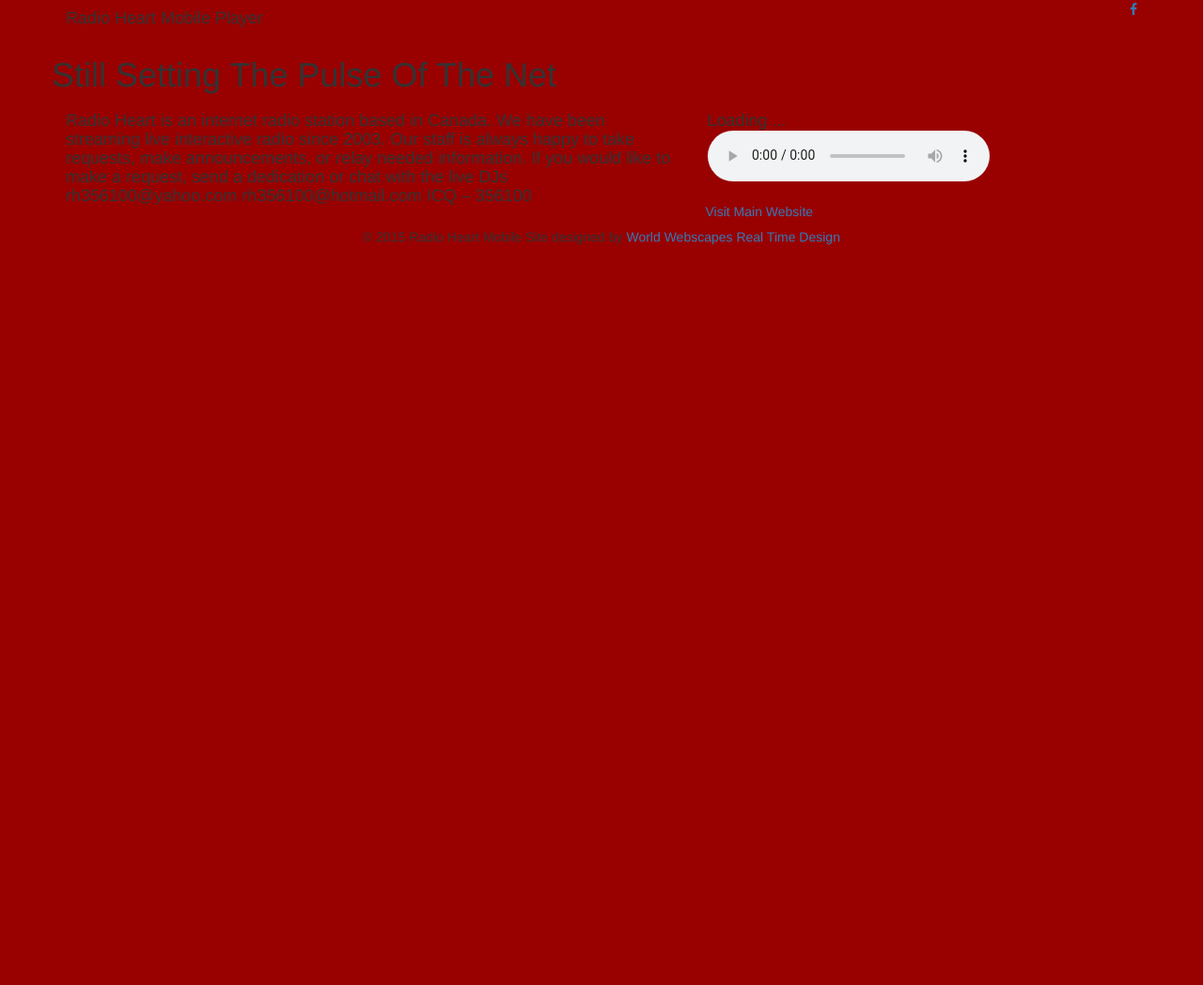
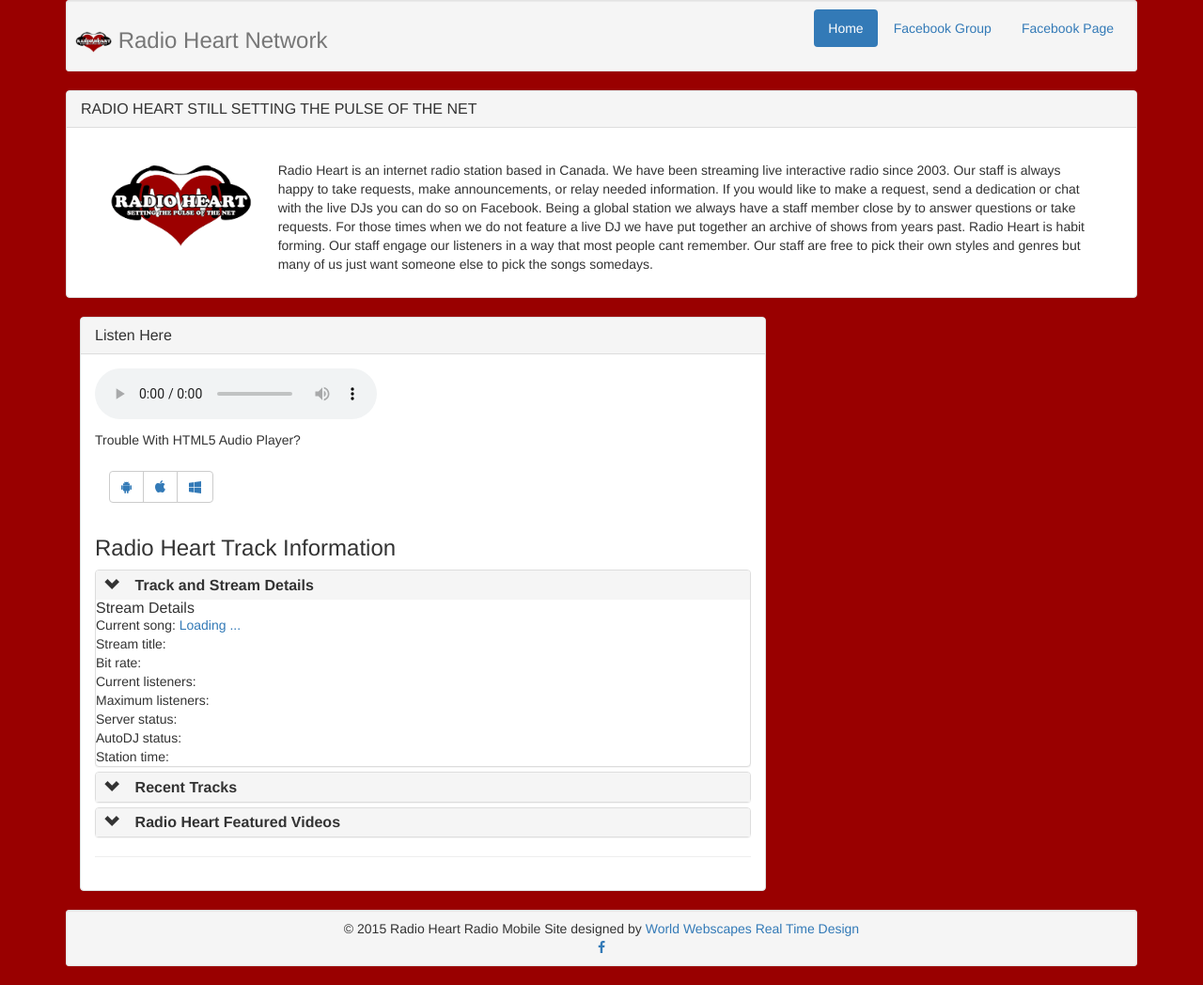
Before and after one commit to Worldwebscapes/rhapp, a plain HTML site: page index.html in a window 1280 px wide. Shown: the whole page at 94% size. Before the commit the page ends 800 px from the top, so only its background shows below. Drawn offline with Linux system fonts and the light colour scheme; some icons are missing; a small style sheet from the web is missing.

Commit message:
Update index.html

```diff
--- a/index.html
+++ b/index.html
@@ -1,113 +1,189 @@
 <!DOCTYPE html>
-<html lang="en">
+<html>
 <head>
 <meta charset="utf-8" />
 <meta name="viewport" content="width=device-width, initial-scale=1, maximum-scale=1" />
-    <meta name="description" content="Radio Heart Mobile Player" />
+<meta name="description" content="Radio Heart Player" />
 <meta name="author" content="World Webscapes" />
-    <!--[if IE]>
-        <meta http-equiv="X-UA-Compatible" content="IE=edge,chrome=1">
-        <![endif]-->
 <!-- Favicon Icon -->
 <link rel="icon" href="assets/img/favicon.ico" />
-    <title>Radio Heart Mobile Player</title>
+<title>Radio Heart Player</title>
 <!-- BOOTSTRAP CORE CSS -->
 <link href="assets/css/bootstrap.css" rel="stylesheet" />
-
 <!-- FONT AWESOME ICONS STYLES -->
 <link href="assets/css/font-awesome.css" rel="stylesheet" />
 <!-- CUSTOM CSS -->
 <link href="assets/css/style.css" rel="stylesheet" />
 <!-- IE10 viewport hack  -->
 <script src="assets/js/ie-10-view-port.js"></script>
+<link href='https://fonts.googleapis.com/css?family=Righteous' rel='stylesheet' type='text/css'>
+<div id="fb-root"></div>
+<script>(function(d, s, id) {
+  var js, fjs = d.getElementsByTagName(s)[0];
+  if (d.getElementById(id)) return;
+  js = d.createElement(s); js.id = id;
+  js.src = "//connect.facebook.net/en_US/sdk.js#xfbml=1&version=v2.5&appId=276976965822917";
+  fjs.parentNode.insertBefore(js, fjs);
+}(document, 'script', 'facebook-jssdk'));</script>
+
+<!-- Start Hover Effects -->
+<link href='http://www.twistersmusic.com/twistershovers/css/hover.css' rel='stylesheet' type='text/css'>
+<!-- End Hover Effects -->
 <!-- HTML5 Shiv and Respond.js for IE8 support of HTML5 elements and media queries -->
 <!-- WARNING: Respond.js doesn't work if you view the page via file:// -->
-    <!--[if lt IE 9]>
-        <script src="https://oss.maxcdn.com/libs/html5shiv/3.7.0/html5shiv.js"></script>
-        <script src="https://oss.maxcdn.com/libs/respond.js/1.4.2/respond.min.js"></script>
-    <![endif]-->
-</head>
-<body>
-    <!-- HEADER SECTION START-->
-   <header id="header">
-        <div class="container" >
-                <div class="row"  >
-                  <div class="col-lg-8 col-md-8 col-sm-8 col-xs-12 logo-wrapper">
-                             <h4 >Radio Heart Mobile Player</h4>
-                     </div>
-                      <div class="col-lg-4 col-md-4 col-sm-4 col-xs-12 text-right" >
-                          <div class="menu-links scroll-me">
-                              <a href="#header"> <i class="ion-ios-home-outline"></i> </a>
-                          <a href="https://www.facebook.com/pages/RadioHeart/279491441910"> <i class="fa fa-facebook"></i> </a>
-
-
-
+</head><body>
+<div class="container">
+  <div class="well well-sm">
+    <div class="header clearfix">
+      <nav>
+        <ul class="nav nav-pills pull-right">
+          <li role="presentation" class="active"><a href="http://www.twistersmusic.com/">Home</a></li>
+          <li role="presentation"><a href="https://www.facebook.com/groups/4797923555/">Facebook Group</a></li>
+          <li role="presentation"><a href="https://www.facebook.com/RadioHeart-279491441910/">Facebook Page</a></li>
+        </ul>
+      </nav>
+      <h3 class="text-muted"><img src="assets/img/heartlogo2014.png" alt="Twisters Internet Radio Network" width="39" height="23" /> Radio Heart Network</h3>
     </div>
   </div>
-
+  <!--/*================================
+  Main Body
+==================================*/-->
+  <div class="panel panel-default">
+    <!--/*================================
+   About Section
+==================================*/-->
+    <div class="panel-heading">
+      <h2 class="panel-title"><span class="hvr-wobble-skew">RADIO HEART STILL SETTING THE PULSE OF THE NET</span></h2>
     </div>
-
-
+    <div class="panel-body">
+      <div class="col-lg-12">
+        <p class="lead">
+        <div class="col-lg-2"> <img src="assets/img/heartlogo2014.png" alt="Twisters Internet Radio Network" width="153" height="93" /> </div>
+        <div class="col-lg-10">
+          <p> Radio Heart is an internet radio station based in Canada. We have been streaming live interactive radio since 2003. Our staff is always happy to take requests, make announcements, or relay needed information. If you would like to make a request, send a dedication or chat with the live DJs you can do so on Facebook. Being a global station we always have a staff member close by to answer questions or take requests. For those times when we do not feature a live DJ we have put together an archive of shows from years past. Radio Heart is habit forming. Our staff engage our listeners in a way that most people cant remember. Our staff are free to pick their own styles and genres but many of us just want someone else to pick the songs somedays. </p>
         </div>
-   </header>
-    <!-- HEADER SECTION END-->
-    <!--HOME SECTION START  -->
-    <div id="home">
-        <div class="overlay">
-            <div class="container">
-                <div class="row scroll-me" >
-                  <div class="col-lg-12 col-md-12 col-sm-12 col-xs-12">
-
- <div class="row">
-            <h1>Still Setting The Pulse Of The Net</h1>
-            <div class="col-md-7 col-sm-7 text-left">
-
-              <p>
-
-              <h4>Radio Heart is an internet radio station based in Canada. We have been streaming live interactive radio since 2003. Our staff is always happy to take requests, make announcements, or relay needed information. If you would like to make a request, send a dedication or chat with the live DJs rh356100@yahoo.com rh356100@hotmail.com ICQ – 356100</h4></p>
-          </div>
-      <div class="col-md-5 col-sm-5">
-
-              <div class="row">
-                <div class="col-xs-12"><script language="javascript" type="text/javascript" src="http://st2.webradioworld.net:2199/system/streaminfo.js"></script>
-                 <h4><span id="cc_strinfo_summary_radioheart" class="cc_streaminfo">Loading ...</span><br />
-
-                        <audio controls autoplay><source src="http://st2.webradioworld.net:8810/;stream.mp3" type="audio/mp3">Your browser does not support the audio element.</audio><p>
-</h4>
-
-
+        </p>
       </div>
     </div>
-
-
-
-</div></h4>
-
-                    <a href="http://www.radioheart.com/" class="btn btn-custom btn-two" >Visit Main Website</a>
-
+  </div>
+  <!--/*================================
+    Left  Col
+==================================*/-->
+  <div class="col-lg-8">
+    <!--/*================================
+   Main Accordion
+==================================*/-->
+    <div class="panel panel-default">
+      <div class="panel-heading">
+        <h3 class="panel-title">Listen Here</h3>
+      </div>
+      <!-- /*================================
+    Static Panel
+==================================*/-->
+      <div class="panel-body">
+        <audio autoplay controls>
+          <source src="http://st2.webradioworld.net:8810/;stream.mp3" type="audio/mp3">
+          Your browser does not support the audio element.</audio>
+        <p></p>
+        <h5>Trouble With HTML5 Audio Player?</h5>
+        <div class="panel-body">
+          <div class="btn-group" role="group" aria-label="...">
+            <button type="button" class="btn btn-default">
+            <a href="http://st3.webradioworld.net:2199/tunein/twister.pls" ><i class="fa fa-android"></i></a><br />
+            </button>
+            <button type="button" class="btn btn-default">
+            <a href="http://st3.webradioworld.net:2199/tunein/twister.pls" ><i class="fa fa-apple"></i></a><br />
+            </button>
+            <button type="button" class="btn btn-default">
+            <a href="http://st3.webradioworld.net:2199/tunein/twister.pls" ><i class="fa fa-windows"></i></a><br />
+            </button>
           </div>
         </div>
-
-
+        <!--/*================================
+Main Accordion
+==================================*/-->
+        <div class="row">
+          <div class="col-md-12" id="main">
+            <h3>Radio Heart Track Information</h3>
+            <div class="panel-group" id="accordion" role="tablist" aria-multiselectable="true">
+              <!--  /*================================
+    Inside Accordion One
+==================================*/-->
+              <div class="panel panel-default">
+                <div class="panel-heading" role="tab" id="headingOne">
+                  <h4 class="panel-title"> <a class="collapsed" role="button" data-toggle="collapse" data-parent="#accordion" href="#collapseOne" aria-expanded="false" aria-controls="collapseOne"> Track and Stream Details </a> </h4>
+                </div>
+                <div id="collapseOne"  role="tabpanel" aria-labelledby="headingOne">
+                  <h3 class="panel-title"><span class="hvr-wobble-skew">Stream Details</span></h3>
+                  Current song: <a href="http://st2.webradioworld.net:2199/tunein/radioheart.pls" id="cc_strinfo_song_radioheart" class="cc_streaminfo">Loading ...</a><br />
+                  Stream title: <br />
+                  Bit rate: <br />
+                  Current listeners: <br />
+                  Maximum listeners: <br />
+                  Server status: <br />
+                  AutoDJ status: <br />
+                  Station time: <br />
                 </div>
               </div>
-
+              <!--/*================================
+    Inside Accordion Two
+==================================*/-->
+              <div class="panel panel-default">
+                <div class="panel-heading" role="tab" id="headingTwo">
+                  <h4 class="panel-title"> <a class="collapsed" role="button" data-toggle="collapse" data-parent="#accordion" href="#collapseTwo" aria-expanded="false" aria-controls="collapseTwo"> Recent Tracks </a> </h4>
                 </div>
-    <!--HOME SECTION END  -->
-
-<!-- FOOTER SECTION START-->
-    <footer>
+                <div id="collapseTwo" class="panel-collapse collapse" role="tabpanel" aria-labelledby="headingTwo">
+                  <div class="panel-body">
+                    <div id="cc_recenttracks_radioheart" class="cc_recenttracks_list">Loading ...</div>
+                  </div>
+                </div>
+              </div>
+              <!--/*================================
+    Inside Accordion Two
+==================================*/-->
+              <div class="panel panel-default">
+                <div class="panel-heading" role="tab" id="headingThree">
+                  <h4 class="panel-title"> <a class="collapsed" role="button" data-toggle="collapse" data-parent="#accordion" href="#collapseThree" aria-expanded="false" aria-controls="collapseThree"> Radio Heart Featured Videos </a> </h4>
+                </div>
+                <div id="collapseThree" class="panel-collapse collapse" role="tabpanel" aria-labelledby="headingThree">
+                  <div class="panel-body">
+                    <div class="embed-responsive embed-responsive-16by9">
+                      <iframe width="560" height="315" src="https://www.youtube.com/embed/videoseries?list=PLTWMLhGmSp9FGOjUTl-KHrB7OTfWdMgT_" frameborder="0" allowfullscreen></iframe>
+                    </div>
+                  </div>
+                </div>
+              </div>
+            </div>
+            <!--/*================================
+    End Accordion
+==================================*/-->
+            <hr />
+          </div>
+        </div>
+      </div>
+    </div>
+  </div>
+  <!-- /*================================
+Right Col
+==================================*/-->
+  <div class="col-lg-4">
+    <div class="fb-page" data-href="https://www.facebook.com/RadioHeart-279491441910/" data-tabs="timeline" data-height="600" data-small-header="true" data-adapt-container-width="true" data-hide-cover="true" data-show-facepile="false"></div>
+  </div>
+</div>
+</div>
+<!-- /*================================
+    Footer Section
+==================================*/-->
+<footer class="footer">
   <div class="container">
+    <div class="well well-sm">
       <div class="row text-center">
-    <div class="col-lg-12 col-md-12 col-sm-12">
-                             &copy; 2015 Radio Heart Mobile Site designed by <a title="World Webscapes" href="http://worldwebscapes.com" target="_blank">World Webscapes Real Time Design</a>
-                         </div>
-
+        <div class="col-lg-12 col-md-12 col-sm-12"> &copy; 2015 Radio Heart Radio Mobile Site designed by <a title="World Webscapes" href="http://worldwebscapes.com" target="_blank">World Webscapes Real Time Design</a> </div>
+        <i class="ion-ios-home-outline"></i> </a> <a href="https://www.facebook.com/groups/4797923555/"> <i class="fa fa-facebook"></i> </a> </div>
     </div>
   </div>
 </footer>
 <!-- FOOTER SECTION END-->
-
 <!-- JAVASCRIPT FILES PLACED AT THE BOTTOM TO REDUCE THE LOADING TIME  -->
 <!-- CORE JQUERY  SCRIPTS -->
 <script src="assets/js/jquery-1.11.1.js"></script>
@@ -117,7 +193,7 @@
 <script src="assets/js/jquery.easing.min.js"></script>
 <!-- CUSTOM SCRIPTS   -->
 <script src="assets/js/custom.js"></script>
-
-<script language="javascript" type="text/javascript" src="http://st2.webradioworld.net:2199/system/streaminfo.js">
+<script language="javascript" type="text/javascript" src="http://st2.webradioworld.net:2199/system/streaminfo.js"></script>
+<script language="javascript" type="text/javascript" src="http://st2.webradioworld.net:2199/system/recenttracks.js"></script>
 </body>
 </html>
```
Lines whose indentation alone changed are shown as unchanged.
